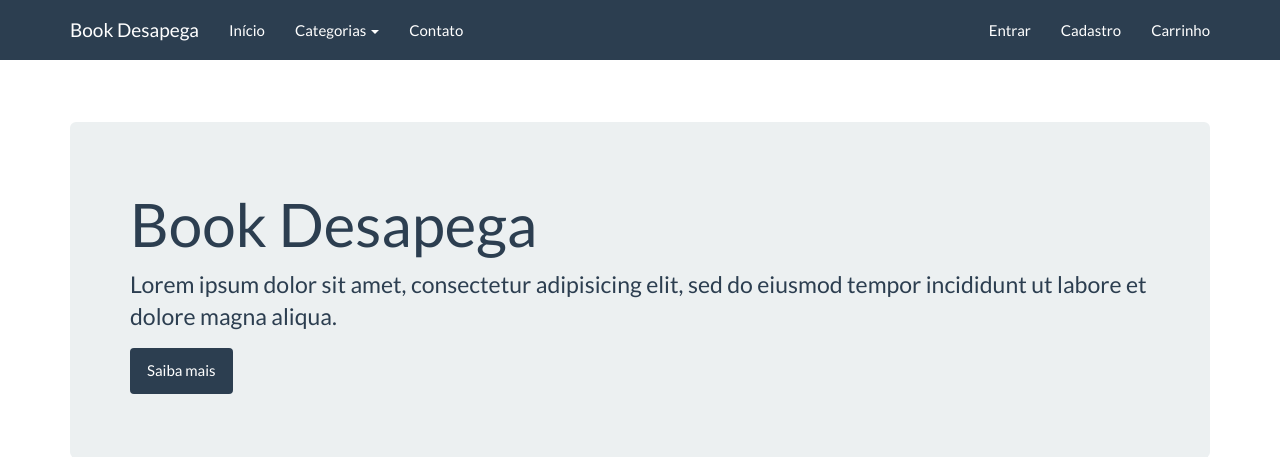
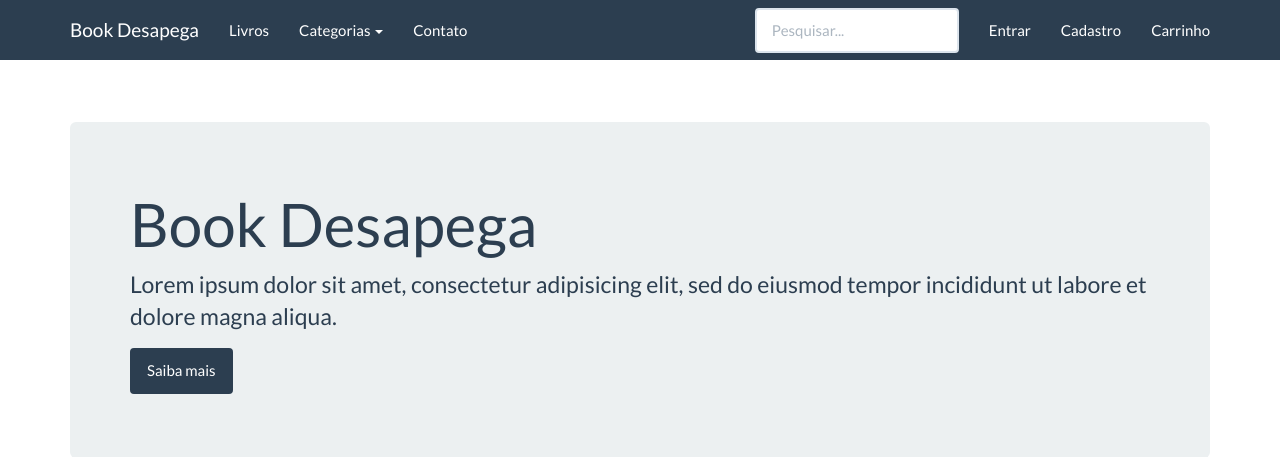
Before and after one commit to fgabrielqr/SistemaVLU, a Django app: page / in a window 1280 px wide. Shown: the top 457 px of the page. Run offline with Django 3.2, Linux system fonts and the light colour scheme; data that the repository does not hold is empty; parts of the project's set-up code (start-up, migrations or seed data) failed here and were passed over; some libraries are stand-ins or nearby versions.

Commit message:
Módulo de Busca

```diff
--- a/catalog/apps.py
+++ b/catalog/apps.py
@@ -1,6 +1,10 @@
 from django.apps import AppConfig
-
+from watson import search as watson
 
 class CatalogConfig(AppConfig):
     name = 'catalog'
     verbose_name = 'Catálogo'
+
+    def ready(self):
+        Book = self.get_model('Book')
+        watson.register(Book)
--- a/catalog/templates/catalog/_book.html
+++ b/catalog/templates/catalog/_book.html
@@ -1,8 +1,9 @@
+{% load thumbnail %}
 <div class="col-sm-6 col-md-4">
     <div class="thumbnail">
         <a href="{{ book.get_absolute_url }}">
            {% if book.image %}
-            <img src="{{ book.image.url }}" alt="" />
+            <img src="{{ book.image|thumbnail_url:'book_image'}}" alt="" />
             {% else %}
             <img src="http://placehold.it/350x250" alt="" />
             {% endif %}
--- a/catalog/templates/catalog/book_list.html
+++ b/catalog/templates/catalog/book_list.html
@@ -11,7 +11,7 @@
     <h1>Livros</h1>
 </div>
 <div class="row">
-    {% for book in book %}
+    {% for book in books %}
     {% include "catalog/_book.html" %}
     {% endfor %}
 </div>
--- a/catalog/urls.py
+++ b/catalog/urls.py
@@ -2,8 +2,8 @@ from django.urls import path, re_path
 from . import views
 
 urlpatterns = [
-    path('', views.book_list, name='book_list'),
+    path('livros', views.book_list, name='book_list'),
     re_path('^(?P<slug>[\w_-]+)/$', views.category, name='category'),
-    re_path('^livros/(?P<slug>[\w_-]+)/$', views.book, name='book'),
+    re_path('^livro/(?P<slug>[\w_-]+)/$', views.book, name='book'),
 
 ]
--- a/myApp/templates/base.html
+++ b/myApp/templates/base.html
@@ -14,7 +14,7 @@
     <div class="navbar navbar-default navbar-fixed-top">
       <div class="container">
         <div class="navbar-header">
-          <a href=" " class="navbar-brand">Book Desapega</a>
+          <a href="{% url 'index' %}" class="navbar-brand">Book Desapega</a>
           <button class="navbar-toggle" type="button" data-toggle="collapse" data-target="#navbar-main">
             <span class="icon-bar"></span>
             <span class="icon-bar"></span>
@@ -24,7 +24,7 @@
         <div class="navbar-collapse collapse" id="navbar-main">
           <ul class="nav navbar-nav">
             <li>
-              <a href="{% url 'index' %}">Início</a>
+              <a href="{% url 'book_list' %}">Livros</a>
             </li>
             <li class="dropdown">
               <a class="dropdown-toggle" data-toggle="dropdown" href="{% url 'book_list' %}" id="download">Categorias <span class="caret"></span></a>
@@ -39,6 +39,11 @@
 			</li>
           </ul>
           <ul class="nav navbar-nav navbar-right">
+          <form class="navbar-form navbar-left" role="search" action="{% url 'book_list' %}">
+	        <div class="form-group">
+	          <input name="q" type="text" class="form-control" placeholder="Pesquisar..." />
+	        </div>
+        </form>
               {% if user.is_authenticated %}
 			  <li><a href="{% url 'logout' %}">Sair</a></li>
 			  {% else %}
```
Also changed, not shown: SistemaVLU/settings.py (+9 -0 lines), catalog/views.py (+10 -21 lines), media/books/578d1e277dfa3-romeu-e-julieta.jpg.285x160_q85_crop.jpg (added), media/books/WhatsApp_Image_2020-11-24_at_22.30.40.jpeg.285x160_q85_crop.jpg (added), media/books/os-recursos-do-canva.jpg.285x160_q85_crop.jpg (added).
